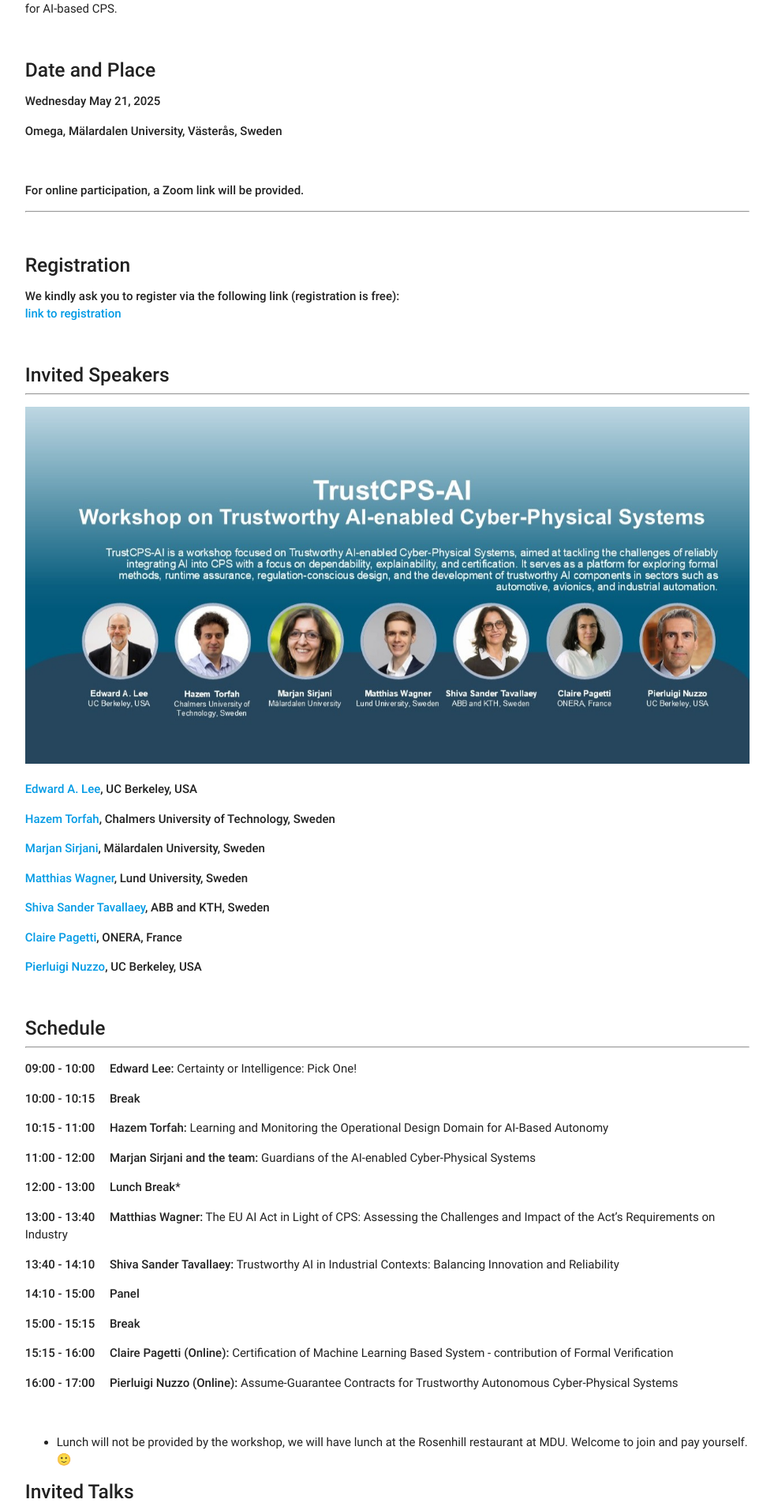
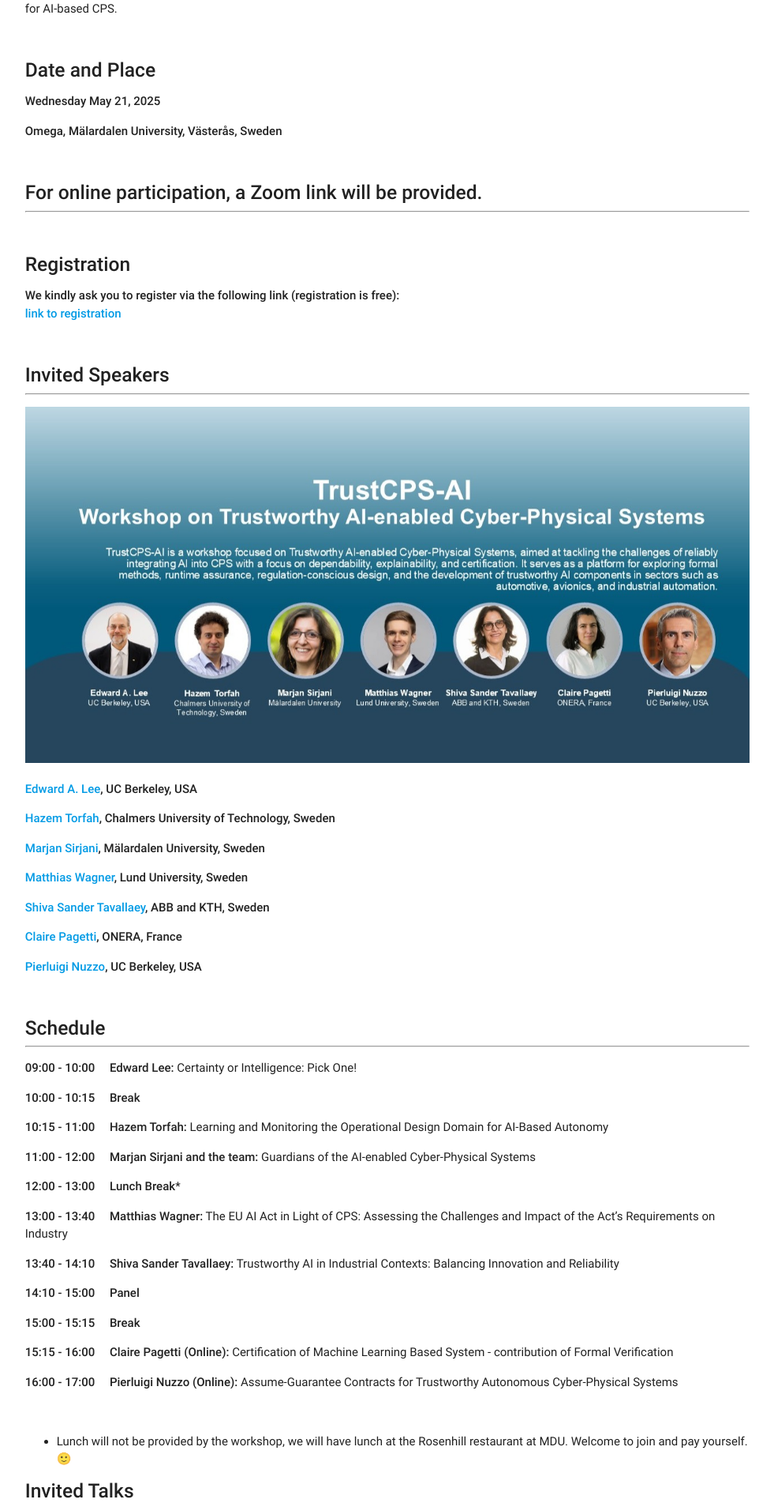
Before and after one commit to rebeca-lang/rebeca-lang.github.io, a Jekyll site: the page built from events/TrustCPS-AI.md, in a window 1280 px wide. Shown: the part 1016-2919 px from the top of the page at 79% size, without its empty margins (149-1130 px from the left). Built offline with Jekyll 4.4.1, drawn with Linux system fonts in a browser that asks for light colours.

```diff
--- a/events/TrustCPS-AI.md
+++ b/events/TrustCPS-AI.md
@@ -40,7 +40,7 @@ The workshop features invited talks by Edward A. Lee (UC Berkeley) on the trade-
 
 <br>
 
-**For online participation, a Zoom link will be provided.**
+##### **For online participation, a Zoom link will be provided.**
 
 ---
 
```
